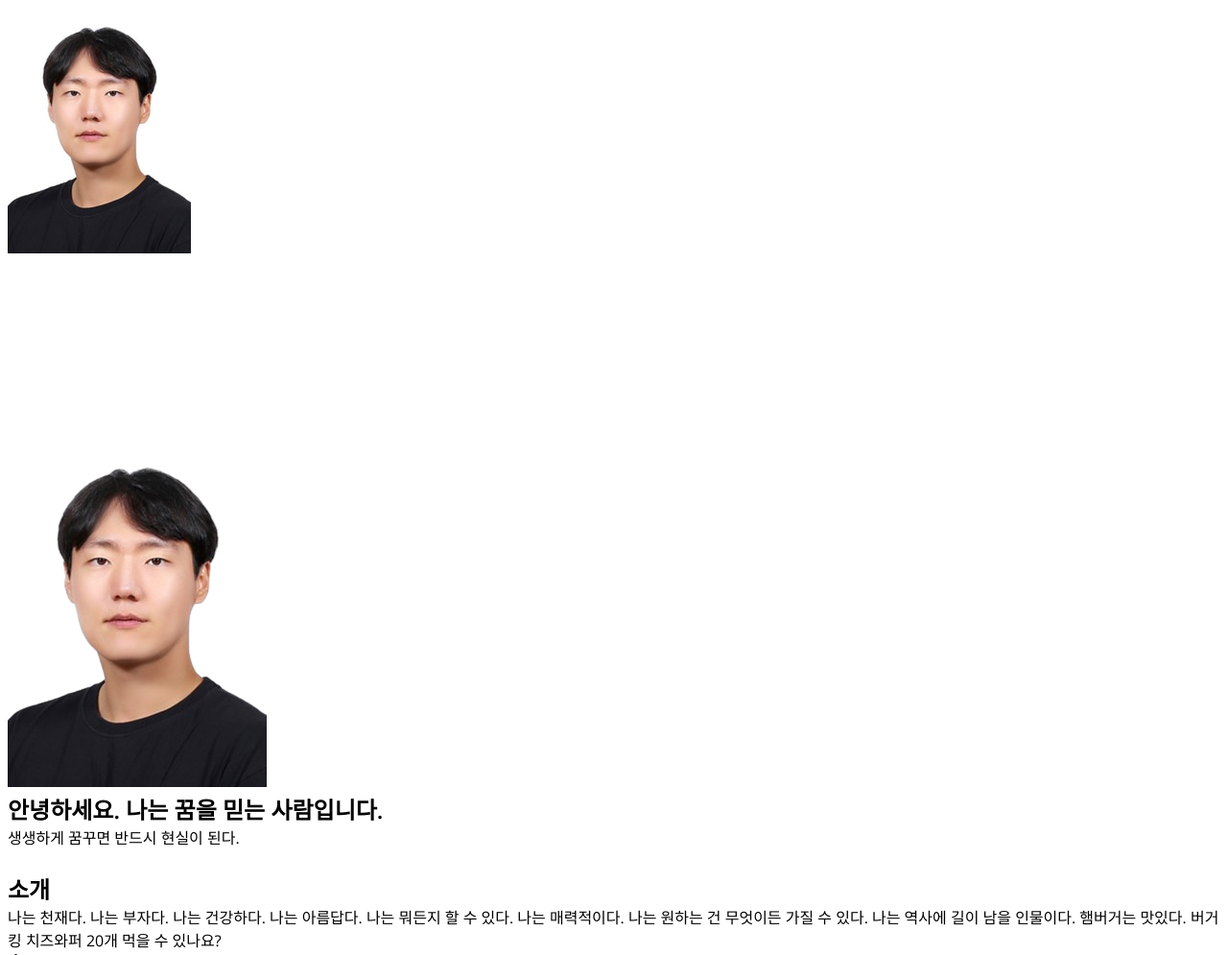
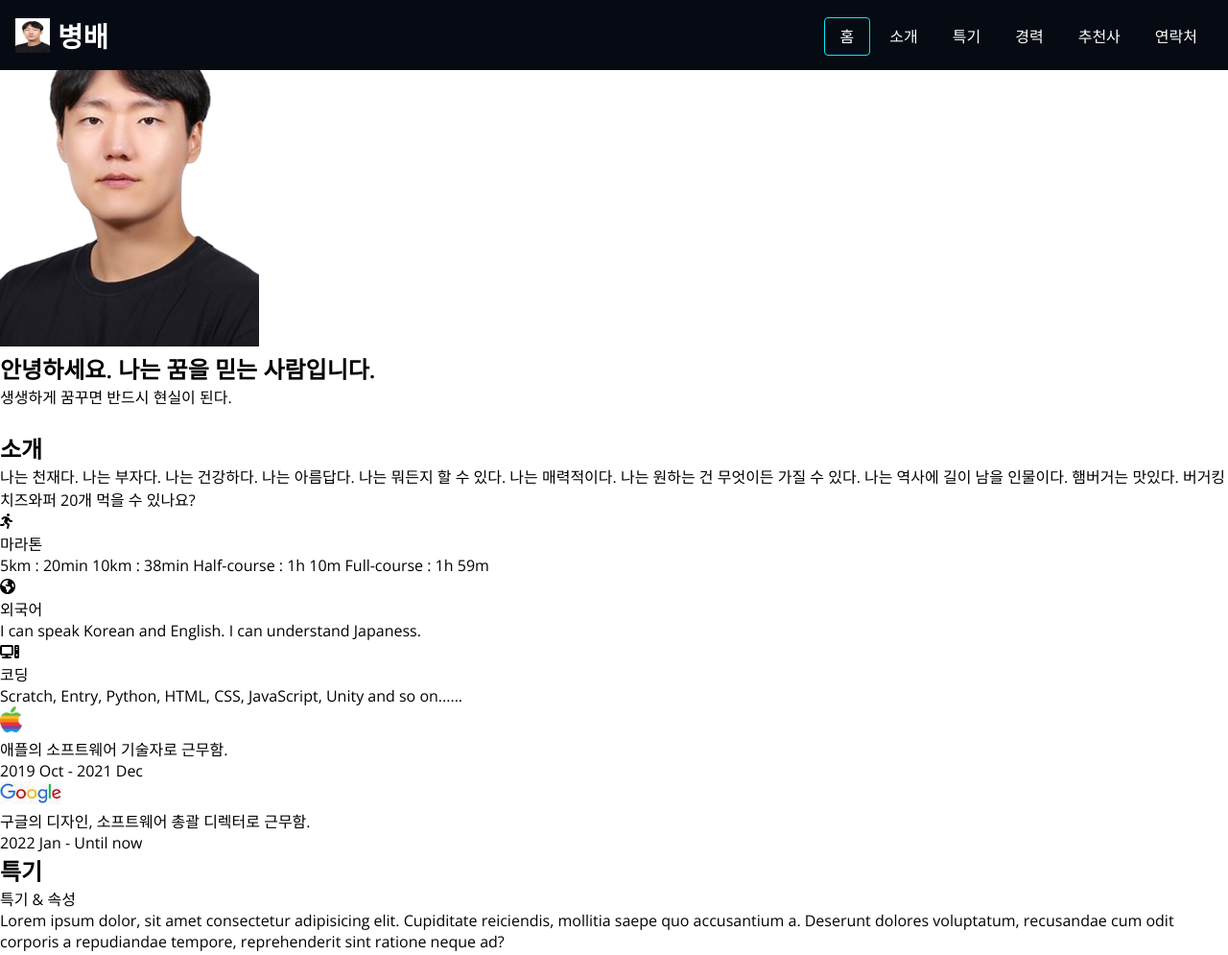
Before and after one commit to apple100000/bb.github.io, a plain HTML site: page index.html in a window 1280 px wide. Shown: the top 995 px of the page at 96% size. Drawn offline with nearby package versions, Linux system fonts and the light colour scheme; a web font is replaced by a local one.

Commit message:
CSS-header

```diff
--- a/css/style.css
+++ b/css/style.css
@@ -21,6 +21,7 @@
 
 body {
     font-family: 'Open Sans', 'sans-serif', 'Gaegu';
+    margin: 0%;
 }
 
 h1,h2,h3,p,ul {
@@ -46,3 +47,49 @@ button {
 button:focus {
     outline: 1px solid var(--color-accent);
 }
+
+/* Header */
+
+.header {
+    background-color: var(--color-black);
+    position: fixed;
+    top: 0;
+    width: 100%;
+    padding: 1rem;
+    display: flex;
+    justify-content: space-between;
+    align-items: center;
+}
+
+.header__logo {
+    display: flex;
+    align-items: center;
+    gap: 8px;
+}
+
+.header__logo__img {
+    width: 36px;
+    height: 36px;
+}
+
+.header__logo__title {
+    font-size: 1.8rem;
+}
+
+.header__menu {
+    display: flex;
+    gap: 4px;
+}
+
+.header__menu__item {
+    padding: 8px 16px;
+}
+
+.header__menu__item:hover {
+    border-bottom: 1px solid var(--color-accent);
+}
+
+.header__menu__item.active {
+    border: 1px solid var(--color-accent);
+    border-radius: 4px;
+}
--- a/index.html
+++ b/index.html
@@ -26,19 +26,19 @@
 </head>
 <body>
     <!-- Header -->
-    <header>
-        <div>
-            <img src="images/favicon.ico" alt="logo">
-            <h1><a href="#">병배</a></h1>
+    <header class="header">
+        <div class="header__logo">
+            <img class="header__logo__img" src="images/favicon.ico" alt="logo">
+            <h1 class="header__logo__title"><a href="#">병배</a></h1>
         </div>
         <nav>
-            <ul>
-                <li><a href="#home">홈</a></li>
-                <li><a href="#about">소개</a></li>
-                <li><a href="#skills">특기</a></li>
-                <li><a href="#work">경력</a></li>
-                <li><a href="#testimonial">추천사</a></li>
-                <li><a href="#contact">연락처</a></li>
+            <ul class="header__menu">
+                <li><a class="header__menu__item active" href="#home">홈</a></li>
+                <li><a class="header__menu__item" href="#about">소개</a></li>
+                <li><a class="header__menu__item" href="#skills">특기</a></li>
+                <li><a class="header__menu__item" href="#work">경력</a></li>
+                <li><a class="header__menu__item" href="#testimonial">추천사</a></li>
+                <li><a class="header__menu__item" href="#contact">연락처</a></li>
             </ul>
         </nav>
     </header>
```
